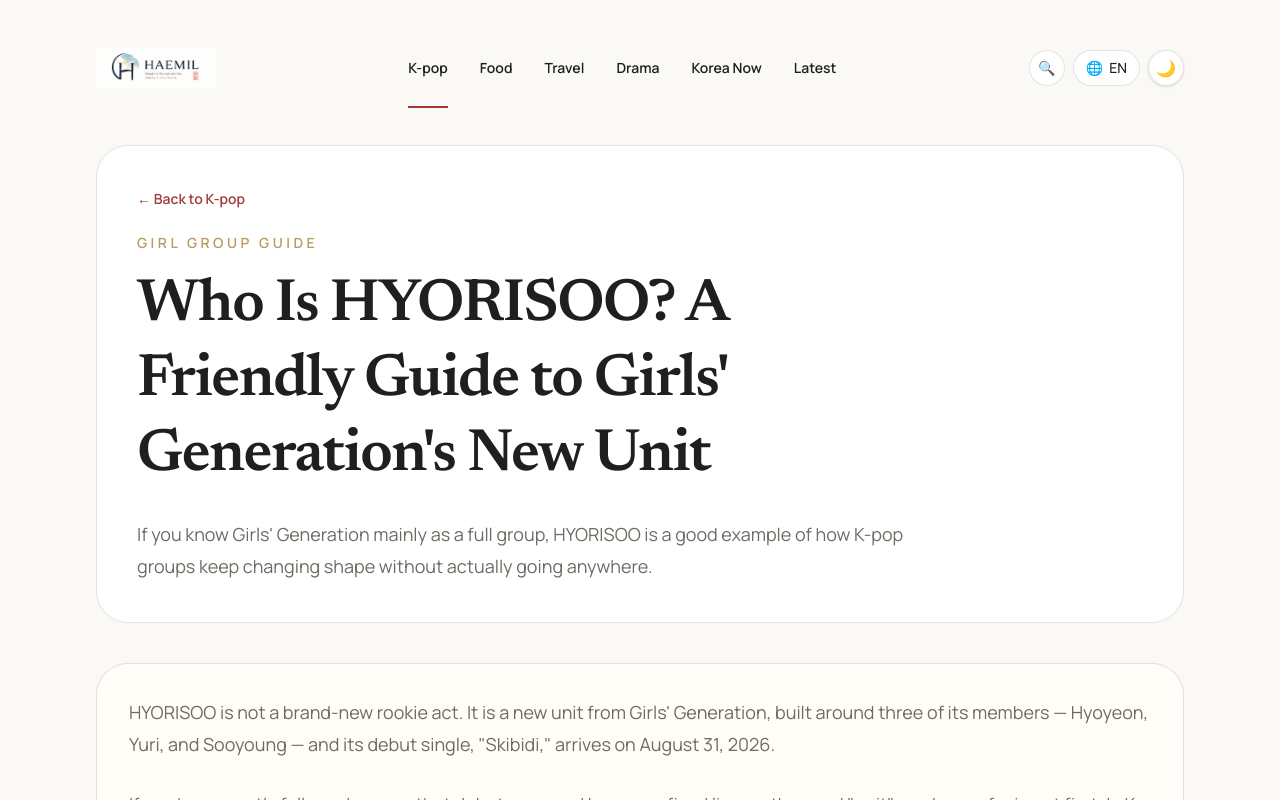
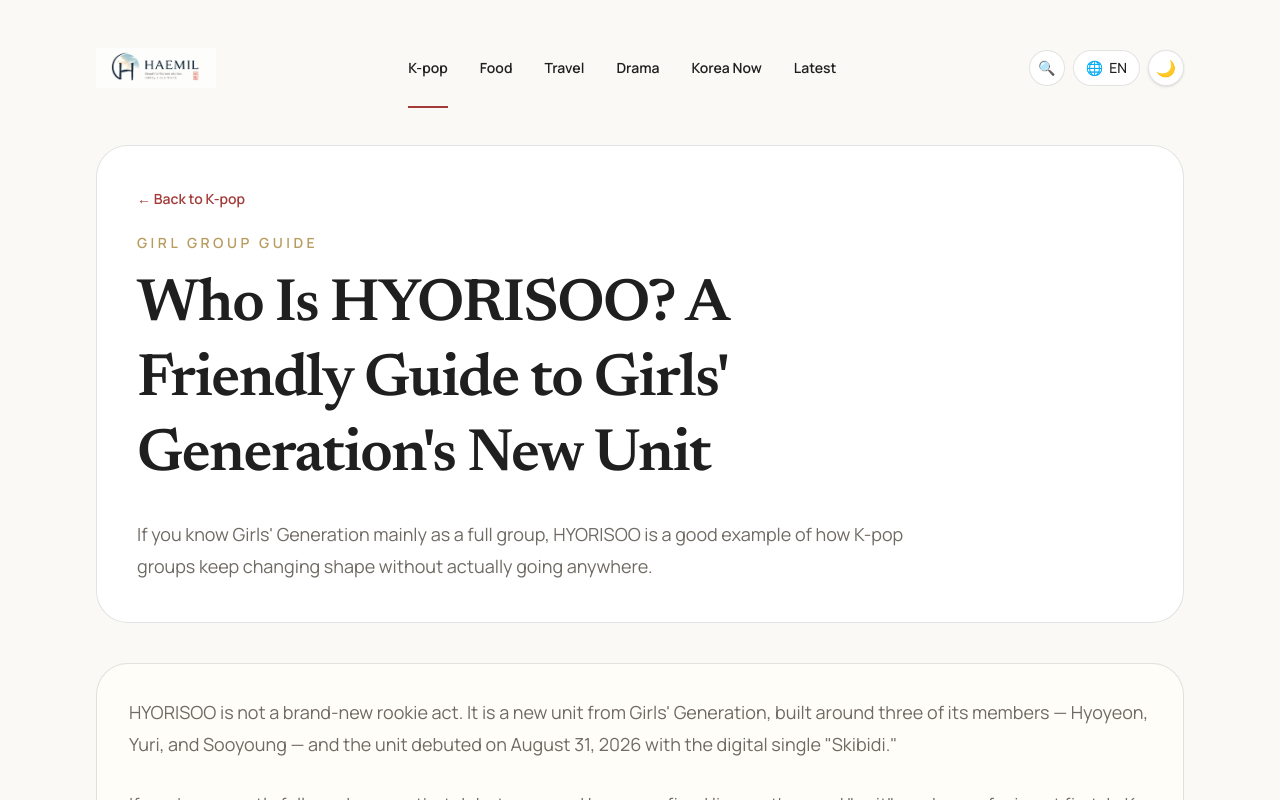
Before and after one commit to kjgusgh-source/korea-inside, a Next.js app: page /kpop/who-is-hyorisoo in a window 1280 px wide. Shown: the top 800 px of the page. Built offline with nearby package versions, Linux system fonts and the light colour scheme.

Commit message:
fix: use past-tense debut wording for Skibidi release (already out as of 2026-09-02)

```diff
--- a/app/kpop/who-is-hyorisoo/page.tsx
+++ b/app/kpop/who-is-hyorisoo/page.tsx
@@ -164,8 +164,8 @@
               <p>
                 HYORISOO is not a brand-new rookie act. It is a new unit from
                 Girls&apos; Generation, built around three of its members —
-                Hyoyeon, Yuri, and Sooyoung — and its debut single,
-                &quot;Skibidi,&quot; arrives on August 31, 2026.
+                Hyoyeon, Yuri, and Sooyoung — and the unit debuted on
+                August 31, 2026 with the digital single &quot;Skibidi.&quot;
               </p>
 
               <p>
```
